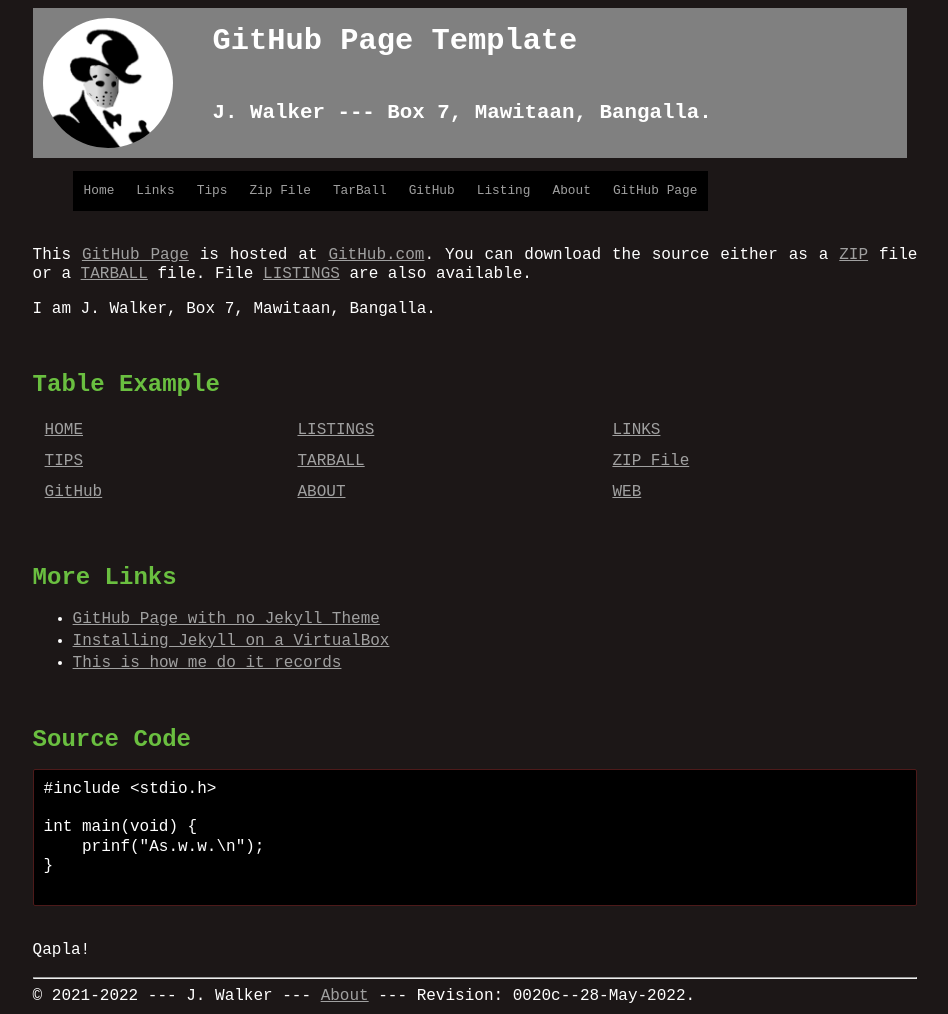
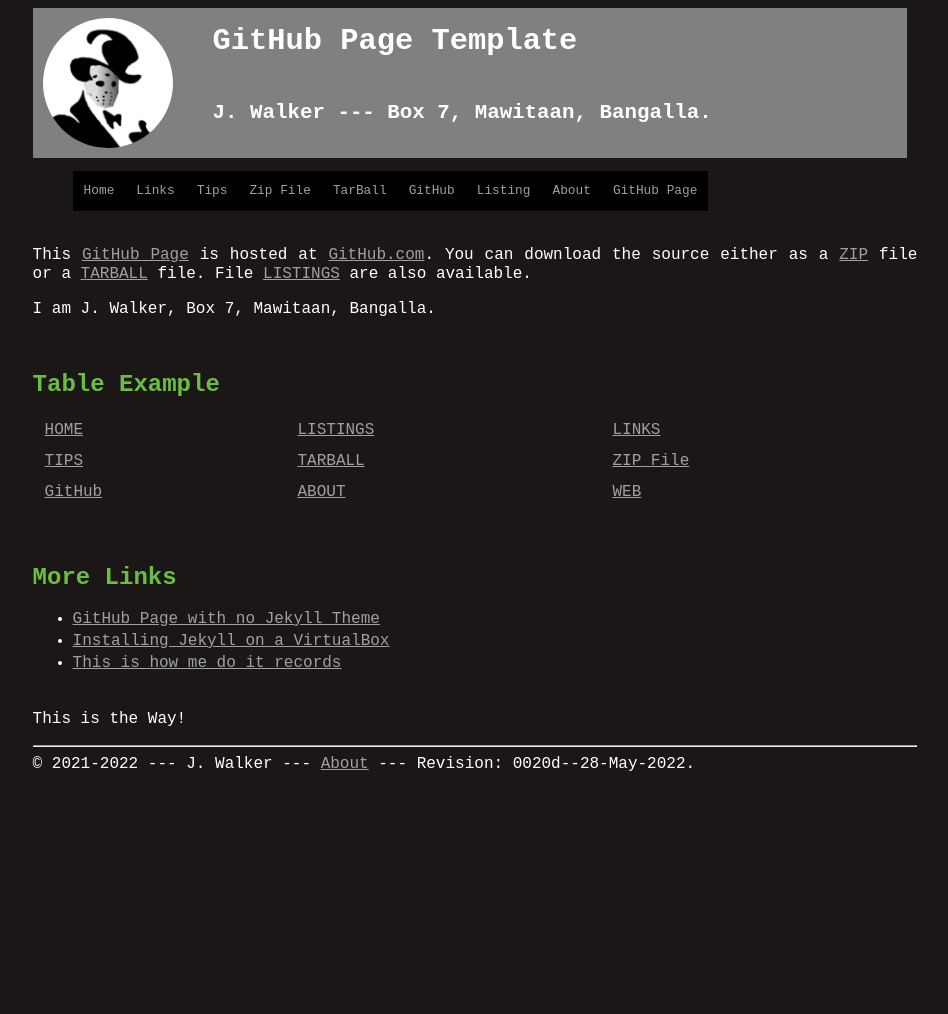
Before and after one commit to virdianhrn/template, a Jekyll site: the page built from index.md, in a window 1280 px wide. Shown: the whole page, without its empty margins (165-1113 px from the left). Built offline with Jekyll 4.4.1, drawn with Linux system fonts in a browser that asks for light colours; after the commit the page ends 900 px from its top, so only the background shows below that.

Commit message:
modified:   index.md

````diff
--- a/_config.yml
+++ b/_config.yml
@@ -1,4 +1,4 @@
-version:          "0020c--28-May-2022"
+version:          "0020d--28-May-2022"
 copyright:        "2021-2022"
 description:
   This is a
--- a/index.md
+++ b/index.md
@@ -25,16 +25,4 @@
 * [This is how me do it records](https://doit.vlsm.org/)
 
 <br>
-## Source Code
-
-```
-#include <stdio.h>
-
-int main(void) {
-    prinf("As.w.w.\n");
-}
-
-```
-
-<br>
-Qapla!
+This is the Way!
````
Also changed, not shown: 000.md (+5 -14 lines), Gemfile (line endings or trailing spaces), 3 other files.
